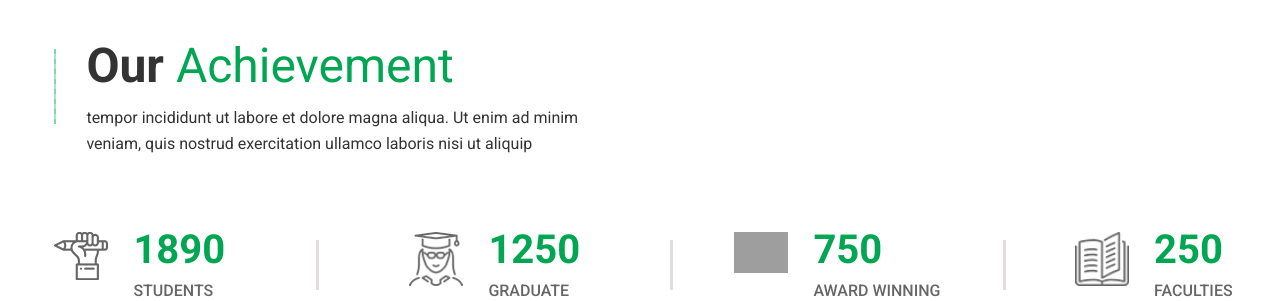
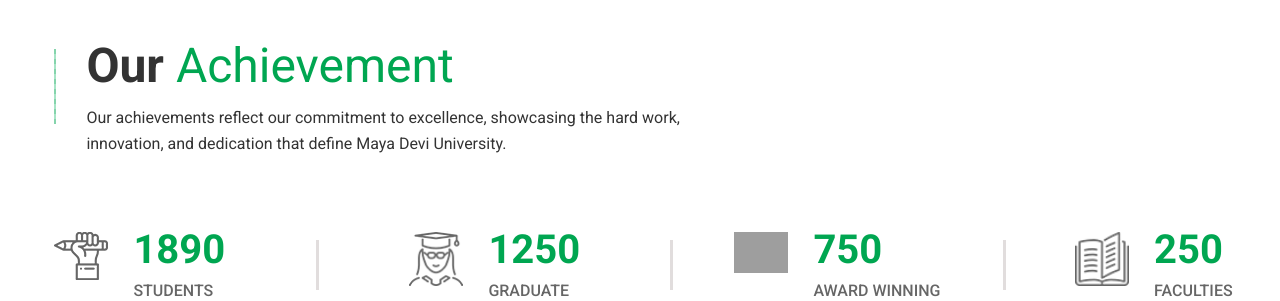
Before and after one commit to siddharth455/maya, a PHP site: page /index.php in a window 1280 px wide. Shown: the part 3596-3897 px from the top of the page. Run offline with PHP 8.4, Linux system fonts and the light colour scheme; grey boxes are pictures that could not be loaded.

Commit message:
footer change

```diff
--- a/common/footer.php
+++ b/common/footer.php
@@ -1,5 +1,5 @@
 <footer class="footer-area">
-    <div class="footer-top bg-img default-overlay pt-130 pb-80" style="background-image:url(assets/img/bg/bg-4.jpg);">
+    <div class="footer-top bg-img default-overlay pt-130 pb-80" style="background-image:url(assets/uploads/footer-bg.webp);">
         <div class="container">
             <div class="row">
                 <div class="col-lg-3 col-md-6 col-sm-6">
@@ -8,19 +8,19 @@
                             <h4>ABOUT US</h4>
                         </div>
                         <div class="footer-about">
-                            <p>Ugiat nulla pariatur. Edeserunt mollit anim id est laborum. Sed ut perspiciatis unde omnis iste natu</p>
+                            <p>Maya Devi University, Dehradun, offers quality education, modern facilities, and expert guidance, empowering students for success in academics, careers, and life.</p>
                             <div class="f-contact-info">
                                 <div class="single-f-contact-info">
                                     <i class="fa fa-home"></i>
-                                    <span>Uttara, Dhaka, Bangladesh</span>
+                                    <span>Selaqui, Pharma City, Dehradun, Uttarakhand-248011</span>
                                 </div>
                                 <div class="single-f-contact-info">
                                     <i class="fa fa-envelope-o"></i>
-                                    <span><a href="#">education@email.com</a></span>
+                                    <span><a href="#">info@maya.edu.in</a></span>
                                 </div>
                                 <div class="single-f-contact-info">
                                     <i class="fa fa-phone"></i>
-                                    <span> +98 558 547 589</span>
+                                    <span> 0135-2698602</span>
                                 </div>
                             </div>
                         </div>
@@ -34,8 +34,8 @@
                         <div class="footer-list">
                             <ul>
                                 <li><a href="index.php">Home</a></li>
-                                <li><a href="about-us.php">About Us</a></li>
-                                <li><a href="course.php">Courses</a></li>
+                                <li><a href="#">About Us</a></li>
+                                <li><a href="#">Courses</a></li>
                                 <li><a href="#">Admission</a></li>
                                 <li><a href="#">Terms & Conditions</a></li>
                             </ul>
@@ -106,7 +106,7 @@
                     <div class="copyright">
                         <p>
                             Copyright ©
-                            <a href="#">GLAXDU</a>
+                            <a href="#">Maya Devi University</a>
                             . All Right Reserved.
                         </p>
                     </div>
@@ -121,10 +121,8 @@
                         </div>
                         <div class="footer-social">
                             <ul>
-                                <li><a class="facebook" href="#"><i class="fa fa-facebook"></i></a></li>
-                                <li><a class="youtube" href="#"><i class="fa fa-youtube-play"></i></a></li>
-                                <li><a class="twitter" href="#"><i class="fa fa-twitter"></i></a></li>
-                                <li><a class="google-plus" href="#"><i class="fa fa-google-plus"></i></a></li>
+                                <li><a class="facebook" href="https://www.facebook.com/maya.ddun/?_rdr"><i class="fa fa-facebook"></i></a></li>
+                                <li><a class="instagram" href="https://www.instagram.com/mayadeviuniversity"><i class="fa fa-instagram"></i></a></li>
                             </ul>
                         </div>
                     </div>
--- a/index.php
+++ b/index.php
@@ -409,7 +409,7 @@ a.button-link:hover {
     <div class="container">
         <div class="section-title mb-75">
             <h2>Our <span>Achievement</span></h2>
-            <p>tempor incididunt ut labore et dolore magna aliqua. Ut enim ad minim <br>veniam, quis nostrud exercitation ullamco laboris nisi ut aliquip </p>
+            <p>Our achievements reflect our commitment to excellence, showcasing the hard work,<br> innovation, and dedication that define Maya Devi University.</p>
         </div>
         <div class="row">
             <div class="col-xl-3 col-lg-3 col-md-6 col-sm-6">
```
Also changed, not shown: assets/uploads/footer-bg.webp (added).
